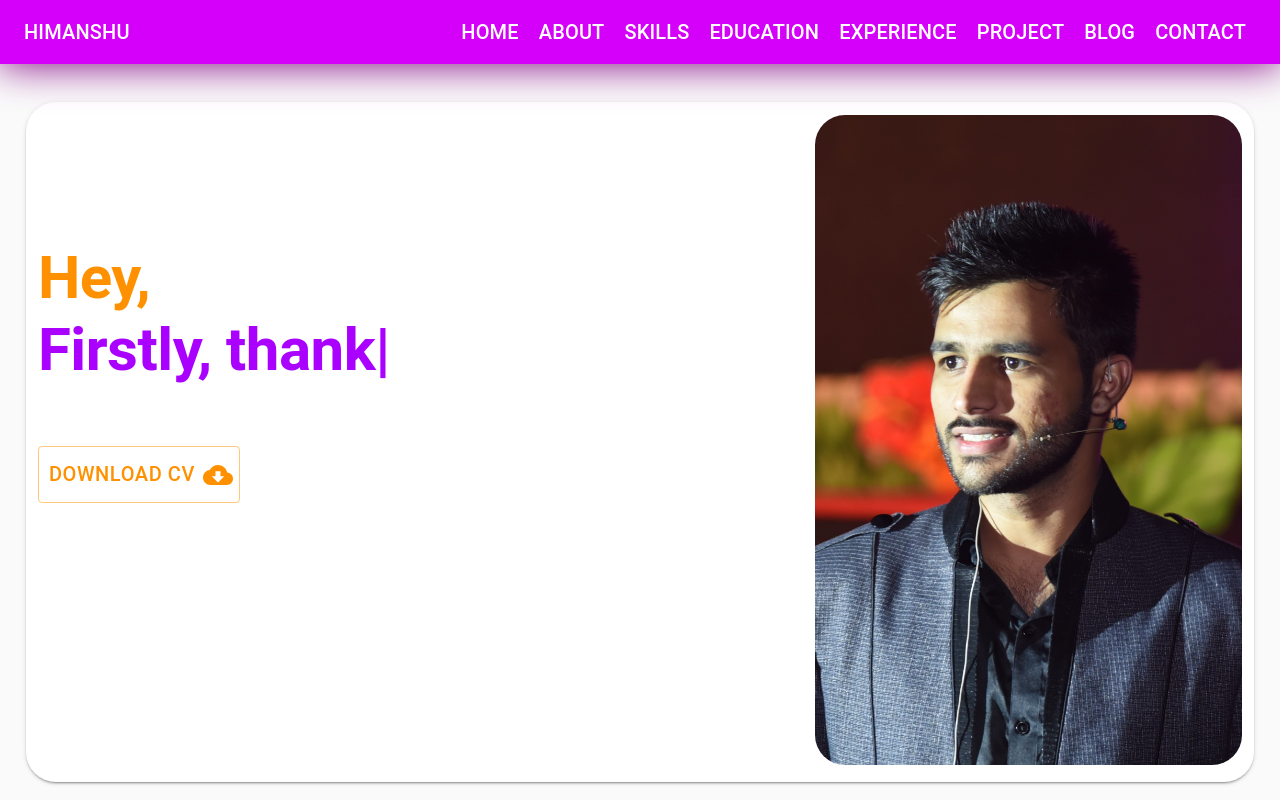
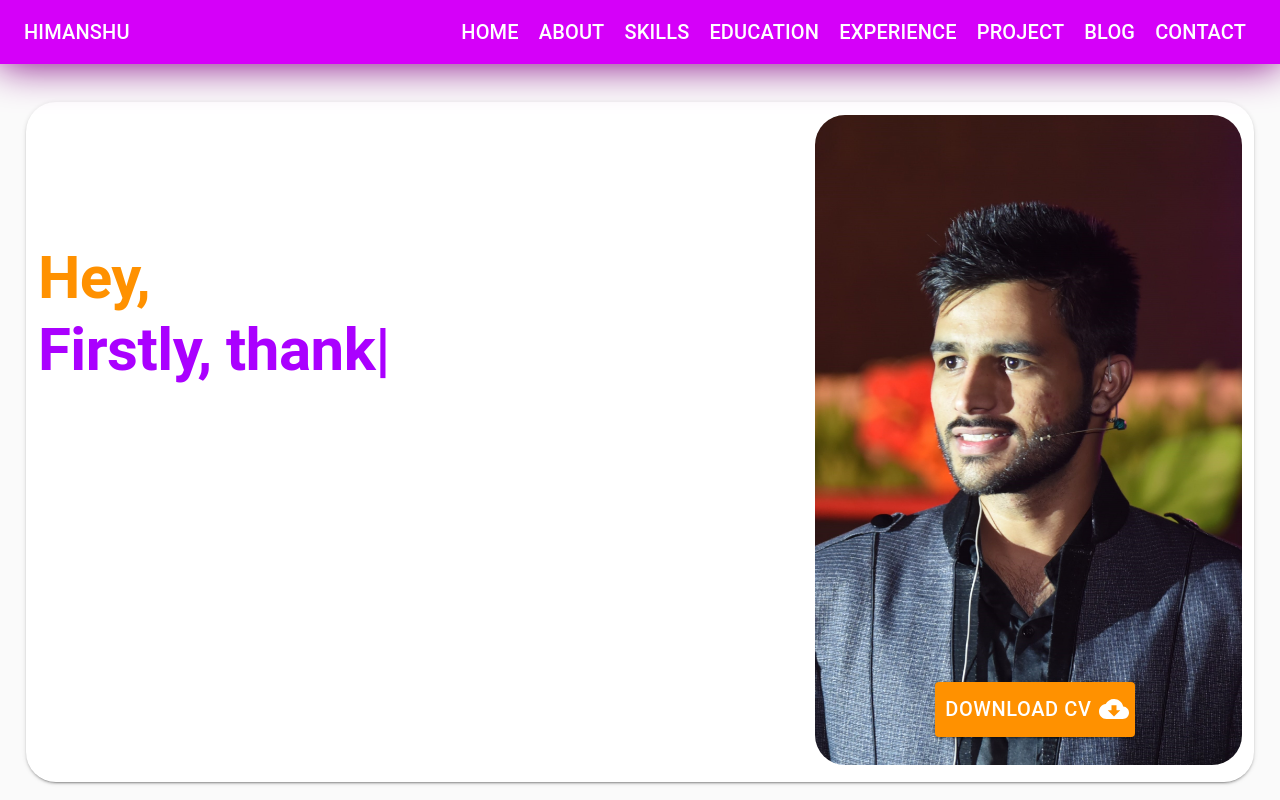
Before and after one commit to pellucidhims/know-himanshu, a React (Create React App) app: page / in a window 1280 px wide. Shown: the top 800 px of the page. Built offline with nearby package versions, Linux system fonts and the light colour scheme; a web font is replaced by a local one.

Commit message:
Adding react-on-screen for running animation when component in view and CSS fixes

```diff
--- a/package.json
+++ b/package.json
@@ -15,6 +15,7 @@
     "prop-types": "^15.7.2",
     "react": "^16.13.1",
     "react-dom": "^16.13.1",
+    "react-on-screen": "^2.1.1",
     "react-scripts": "3.4.1",
     "react-scroll": "^1.8.0",
     "react-swipeable-views": "^0.13.9"
--- /dev/null
+++ b/src/components/VisiblityWrapper/visiblityWrapper.js
@@ -0,0 +1,17 @@
+import React from 'react';
+import TrackVisibility from 'react-on-screen';
+import PropTypes from 'prop-types';
+
+const VisiblityWrapper = ({ children }) => {
+  return (
+    <TrackVisibility once partialVisibility>
+      {({ isVisible }) => isVisible && children}
+    </TrackVisibility>
+  );
+};
+
+VisiblityWrapper.propTypes = {
+  children: PropTypes.arrayOf(PropTypes.object).isRequired,
+};
+
+export default VisiblityWrapper;
--- a/src/components/sections/About/about.js
+++ b/src/components/sections/About/about.js
@@ -7,10 +7,13 @@ import {
 } from '@material-ui/core';
 import classnames from 'classnames';
 
+import VisiblityWrapper from '../../VisiblityWrapper/visiblityWrapper';
+
 const About = () => {
   const classes = useStyles();
   const matches = useMediaQuery('(min-width:900px)');
   return (
+    <VisiblityWrapper>
       <div className={classes.root}>
         {/* <Slide
                 direction="left"
@@ -52,20 +55,22 @@ const About = () => {
                 <br />
                 <br />
                 Special mention to the fact that I also have relative experience
-              of working with legacy technologies like Mainframes. And trust me
-              when I say{' '}
+                of working with legacy technologies like Mainframes. And trust
+                me when I say{' '}
                 <b>
                   <q>technology evolved for better</q>
                 </b>{' '}
                 from a developers point of view!
                 <br />
                 <br />
-              I also like to support local businesses and as a result, whenever
-              possible, try to build small utility web and mobile apps for them.
+                I also like to support local businesses and as a result,
+                whenever possible, try to build small utility web and mobile
+                apps for them.
                 <br />
                 <br />
-              In my free time I like to read informative blogs, scroll through a
-              lot of QA&apos;s on Quora, listen to soothing music and sketching.
+                In my free time I like to read informative blogs, scroll through
+                a lot of QA&apos;s on Quora, listen to soothing music and
+                sketching.
               </Typography>
             </div>
           </Slide>
@@ -89,6 +94,7 @@ const About = () => {
         </div>
         {/* </Slide> */}
       </div>
+    </VisiblityWrapper>
   );
 };
 
--- a/src/components/sections/Blog/blog.js
+++ b/src/components/sections/Blog/blog.js
@@ -7,10 +7,13 @@ import {
 } from '@material-ui/core';
 import classnames from 'classnames';
 
+import VisiblityWrapper from '../../VisiblityWrapper/visiblityWrapper';
+
 const Blog = () => {
   const classes = useStyles();
   const matches = useMediaQuery('(min-width:900px)');
   return (
+    <VisiblityWrapper>
       <div className={classes.root}>
         <div className={classes.innerRoot}>
           <div>
@@ -37,6 +40,7 @@ const Blog = () => {
           </div>
         </div>
       </div>
+    </VisiblityWrapper>
   );
 };
 
--- a/src/components/sections/Contact/contact.js
+++ b/src/components/sections/Contact/contact.js
@@ -19,6 +19,7 @@ import TwitterIcon from '@material-ui/icons/Twitter';
 import InstagramIcon from '@material-ui/icons/Instagram';
 
 import PropTypes from 'prop-types';
+import VisiblityWrapper from '../../VisiblityWrapper/visiblityWrapper';
 
 const personalContactInfo = [
   {
@@ -124,6 +125,7 @@ const Contact = () => {
   const classes = useStyles();
   const matches = useMediaQuery('(min-width:900px)');
   return (
+    <VisiblityWrapper>
       <div className={classes.root}>
         <div className={classes.wrapper}>
           <Slide
@@ -134,7 +136,10 @@ const Contact = () => {
             unmountOnExit
           >
             <Paper elevation={2} style={{ padding: '1%' }}>
-            <Typography variant="h5" className={classes.socialConnectionHeader}>
+              <Typography
+                variant="h5"
+                className={classes.socialConnectionHeader}
+              >
                 Connect with me socially
               </Typography>
               <div className={classes.socialConnectionContainer}>
@@ -168,7 +173,10 @@ const Contact = () => {
             unmountOnExit
           >
             <Paper elevation={2} style={{ padding: '1%' }}>
-            <Typography variant="h5" className={classes.socialConnectionHeader}>
+              <Typography
+                variant="h5"
+                className={classes.socialConnectionHeader}
+              >
                 Drop me an email
               </Typography>
               <div
@@ -185,7 +193,10 @@ const Contact = () => {
                         </div>
                         <div className={classes.personalContactText}>
                           {info.href ? (
-                          <a href={info.href} className={classes.linkTextStyle}>
+                            <a
+                              href={info.href}
+                              className={classes.linkTextStyle}
+                            >
                               <Typography variant="subtitle1">
                                 {info.text}
                               </Typography>
@@ -234,6 +245,7 @@ const Contact = () => {
           </Slide>
         </div>
       </div>
+    </VisiblityWrapper>
   );
 };
 
--- a/src/components/sections/Education/education.js
+++ b/src/components/sections/Education/education.js
@@ -1,6 +1,8 @@
 import React, { useState } from 'react';
 import { makeStyles } from '@material-ui/core';
 import CustomizedTimeline from '../../CustomizedTimeline/customizedTimeline';
+
+import VisiblityWrapper from '../../VisiblityWrapper/visiblityWrapper';
 
 import { reverseArr } from '../../../utils';
 
@@ -33,6 +35,7 @@ const Education = () => {
   const classes = useStyles();
   const [list] = useState(reverseArr(educationList));
   return (
+    <VisiblityWrapper>
       <div className={classes.root}>
         <CustomizedTimeline list={list} align="alternate" />
         <div>
@@ -43,6 +46,7 @@ const Education = () => {
           />
         </div>
       </div>
+    </VisiblityWrapper>
   );
 };
 
--- a/src/components/sections/Experience/experience.js
+++ b/src/components/sections/Experience/experience.js
@@ -1,6 +1,8 @@
 import React from 'react';
 import { makeStyles } from '@material-ui/core';
 import CustomizedTimeline from '../../CustomizedTimeline/customizedTimeline';
+
+import VisiblityWrapper from '../../VisiblityWrapper/visiblityWrapper';
 
 import { reverseArr } from '../../../utils';
 
@@ -53,9 +55,14 @@ const experienceList = [
 const Experience = () => {
   const classes = useStyles();
   return (
-    <div className={classes.root}>
-      <CustomizedTimeline list={reverseArr(experienceList)} align="alternate" />
-    </div>
+    <VisiblityWrapper>
+      <div className={classes.root}>
+        <CustomizedTimeline
+          list={reverseArr(experienceList)}
+          align="alternate"
+        />
+      </div>
+    </VisiblityWrapper>
   );
 };
 
--- a/src/components/sections/Home/home.js
+++ b/src/components/sections/Home/home.js
@@ -127,13 +127,25 @@ const Home = () => {
                     </span>
                   </Typography>
                 </div>
+              </div>
+              <div style={{ position: 'relative' }}>
+                <img
+                  src={`${process.env.PUBLIC_URL}/displayProfilePicture.jpg`}
+                  className={classnames(classes.img, {
+                    [classes.verticalImg]: !matches,
+                  })}
+                  alt="profile"
+                />
+                <div
+                  style={{ position: 'absolute', bottom: '5%', right: '25%' }}
+                >
                   <a
                     href={`${process.env.PUBLIC_URL}/HimanshuResume-Jul2020.pdf`}
                     style={{ textDecoration: 'none' }}
                     download={`Himanshu Resume - ${new Date()}`}
                   >
                     <Button
-                    variant="outlined"
+                      variant="contained"
                       color="secondary"
                       endIcon={<CloudDownload style={{ fontSize: 30 }} />}
                       className={classes.downloadCvBtnStyle}
@@ -142,14 +154,6 @@ const Home = () => {
                     </Button>
                   </a>
                 </div>
-              <div>
-                <img
-                  src={`${process.env.PUBLIC_URL}/displayProfilePicture.jpg`}
-                  className={classnames(classes.img, {
-                    [classes.verticalImg]: !matches,
-                  })}
-                  alt="profile"
-                />
               </div>
             </div>
           </Paper>
--- a/src/components/sections/Project/project.js
+++ b/src/components/sections/Project/project.js
@@ -1,6 +1,8 @@
 import React from 'react';
 import { makeStyles } from '@material-ui/core';
 import GridList from '../../GridList/gridList';
+
+import VisiblityWrapper from '../../VisiblityWrapper/visiblityWrapper';
 
 const projectList = [
   {
@@ -38,9 +40,11 @@ const projectList = [
 const Project = () => {
   const classes = useStyles();
   return (
-    <div className={classes.root}>
-      <GridList tileData={projectList} listHeader="Recent Projects" />
-    </div>
+    <VisiblityWrapper>
+      <div className={classes.root}>
+        <GridList tileData={projectList} listHeader="Recent Projects" />
+      </div>
+    </VisiblityWrapper>
   );
 };
 
--- a/src/components/sections/Skills/skills.js
+++ b/src/components/sections/Skills/skills.js
@@ -2,6 +2,8 @@ import React from 'react';
 import { makeStyles, Box, Typography } from '@material-ui/core';
 import Rating from '@material-ui/lab/Rating';
 import PropTypes from 'prop-types';
+
+import VisiblityWrapper from '../../VisiblityWrapper/visiblityWrapper';
 
 const skillSet = [
   {
@@ -101,6 +103,7 @@ DisplayRating.propTypes = {
 const Skills = () => {
   const classes = useStyles();
   return (
+    <VisiblityWrapper>
       <div>
         <div className={classes.root}>
           {skillSet.map((skill) => {
@@ -125,6 +128,7 @@ const Skills = () => {
           })}
         </div>
       </div>
+    </VisiblityWrapper>
   );
 };
 
```
Also changed, not shown: 1 other file (tests, documents, lock files or other folders). Lines whose indentation alone changed are shown as unchanged.
